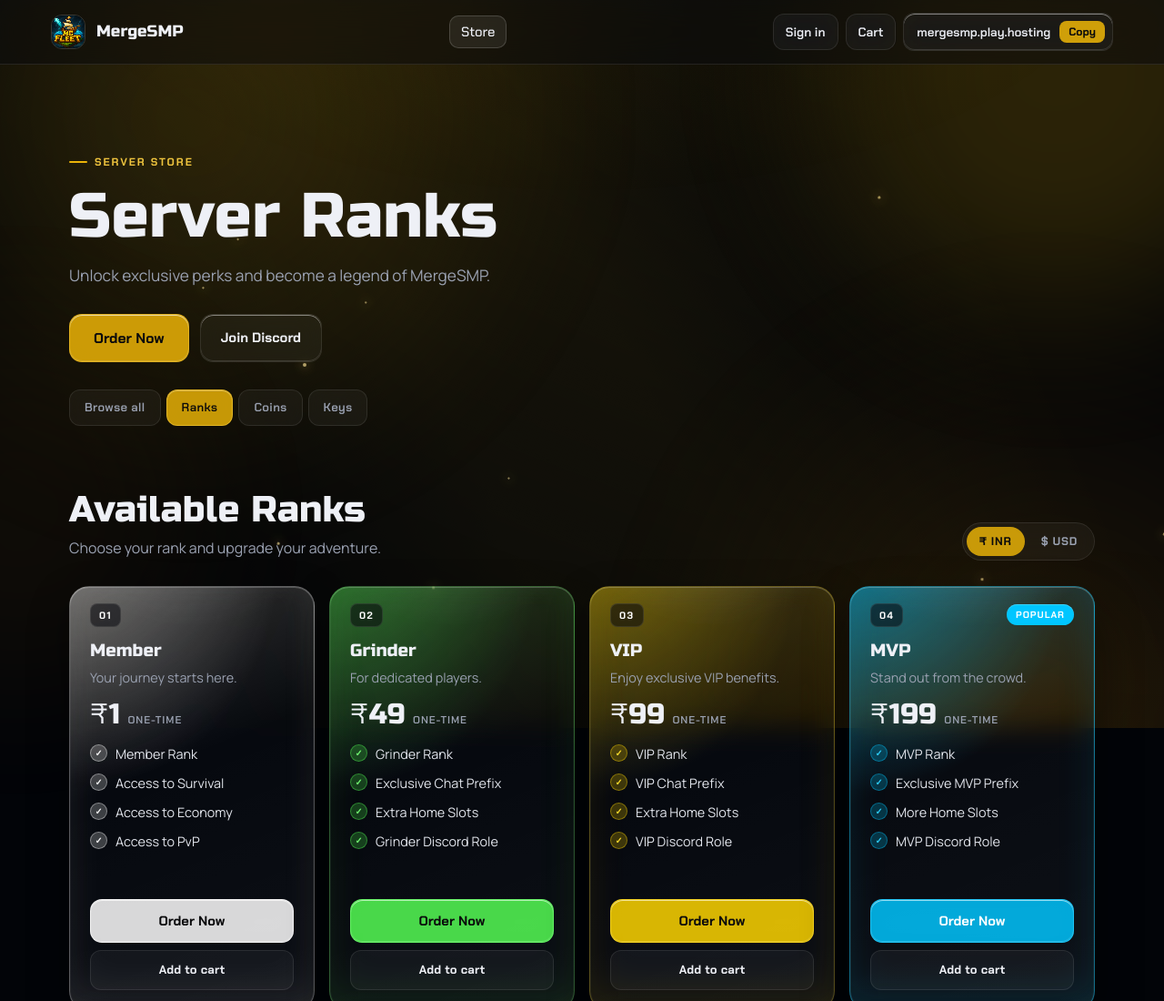
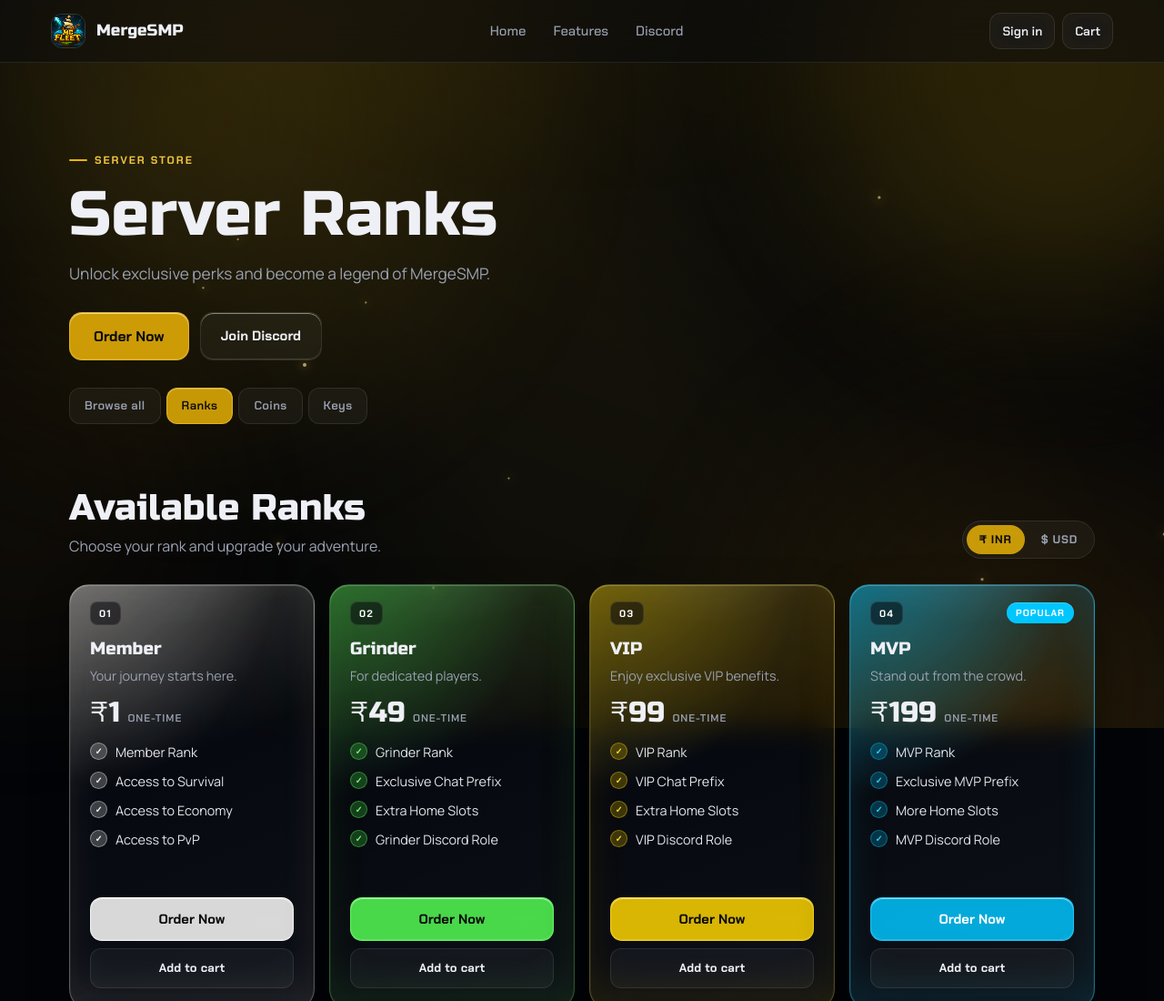
Before and after one commit to ayushnigam920-maker/MERGESMP, a plain HTML site: page store.html in a window 1280 px wide. Shown: the top 1100 px of the page at 91% size. Drawn offline with Linux system fonts and the light colour scheme.

Commit message:
Add files via upload

```diff
--- a/store.html
+++ b/store.html
@@ -46,7 +46,7 @@ h3{font-family:var(--ui);line-height:1.25}
 .logo{width:38px;height:38px;object-fit:cover;border-radius:12px;border:1px solid var(--stroke-2);image-rendering:pixelated}
 .logo-fallback{display:grid;place-items:center;width:38px;height:38px;border-radius:12px;flex:none;
   font:700 .95rem var(--head);background:color-mix(in srgb,var(--accent) 88%,transparent);color:var(--on-accent);border:1px solid color-mix(in srgb,var(--accent) 60%,#fff 12%)}
-.top nav{display:flex;gap:4px;margin-left:auto}
+.top nav{display:flex;gap:4px;margin-left:auto;align-items:center}
 .top nav a{text-decoration:none;color:var(--muted);font:500 .93rem var(--ui);padding:8px 13px;border-radius:10px;transition:color .2s,background .2s,box-shadow .2s}
 .top nav a:hover{color:var(--text);background:var(--glass-2);box-shadow:inset 0 0 0 1px var(--stroke)}
 .top nav a[aria-current="page"]{color:var(--text);background:var(--glass-2);box-shadow:inset 0 0 0 1px var(--stroke-2)}
@@ -71,7 +71,8 @@ h3{font-family:var(--ui);line-height:1.25}
 .cart-btn:hover{border-color:var(--stroke-2);background:var(--glass-2)}
 .cart-count{display:inline-grid;place-items:center;min-width:20px;height:20px;padding:0 5px;border-radius:99px;
   background:color-mix(in srgb,var(--accent) 88%,transparent);color:var(--on-accent);font:700 .7rem var(--ui)}
-@media (max-width:820px){.top{flex-wrap:wrap;gap:10px}.top-tools{flex-wrap:wrap}.user-chip span{max-width:96px}}
+@media (max-width:820px){.top{flex-wrap:wrap;gap:10px}.top nav{order:3;width:100%;justify-content:center;margin:0}.top-tools{margin-left:auto;flex-wrap:wrap}.user-chip span{max-width:96px}}
+.top nav a[aria-current="page"]::after{display:none}
 
 html.nav-floating{scroll-padding-top:120px}
 body.nav-floating .top{position:fixed;top:14px;left:14px;right:14px;max-width:1200px;margin:0 auto;
@@ -514,7 +515,9 @@ footer.site-footer{position:relative;z-index:1;margin-top:clamp(16px,3vw,40px);b
     <span id="brandName"></span>
   </a>
   <nav aria-label="Main">
-    <a id="navStore" href="store.html" aria-current="page">Store</a>
+    <a id="navHome" href="index.html">Home</a>
+    <a id="navFeatures" href="index.html#features">Features</a>
+    <a id="navDiscord" href="https://discord.gg/mergesmp" target="_blank" rel="noopener noreferrer">Discord</a>
   </nav>
   <div class="top-tools">
     <button class="user-chip" id="userBtn" type="button" aria-label="Set your Minecraft username">
@@ -522,7 +525,6 @@ footer.site-footer{position:relative;z-index:1;margin-top:clamp(16px,3vw,40px);b
       <span id="userName">Sign in</span>
     </button>
     <button class="cart-btn" id="cartBtn" type="button" aria-label="Open cart"><span>Cart</span><b class="cart-count" id="cartCount" hidden>0</b></button>
-    <button class="mini-copy" id="copyIp" type="button"><span id="ipText"></span><b>Copy</b></button>
   </div>
 </header>
 
@@ -2227,12 +2229,12 @@ window.addEventListener("popstate",()=>renderPage(pageFromLocation()));
   }
 
   $("brandLink").href=homeHref();
-  $("navStore").href=pageHref(pageEnabled(ed,"ranks")?"ranks":"coins");
   $("browseStoreBtn").href=pageHref(pageEnabled(ed,"ranks")?"ranks":"coins");
 
   $("brandName").textContent=cfg.serverName;
-  $("ipText").textContent=cfg.serverIp;
-  $("copyIp").addEventListener("click",()=>copyIp(cfg));
+  $("navHome").href=homeHref();
+  $("navFeatures").href=homeHref()+"#features";
+  $("navDiscord").href=cfg.discordLink||FALLBACK.discordLink;
   $("discordBtn").href=cfg.discordLink||FALLBACK.discordLink;
 
   $("footerName").textContent=cfg.serverName;
```
